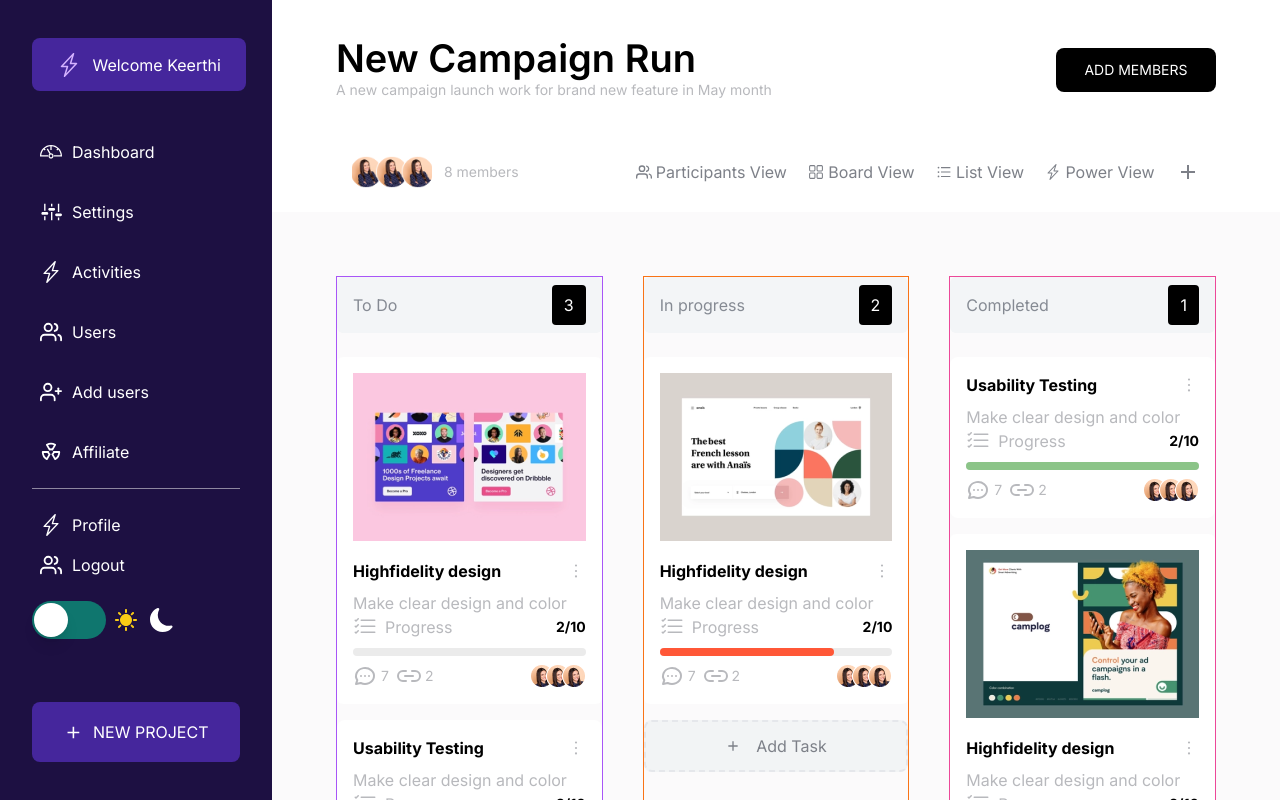
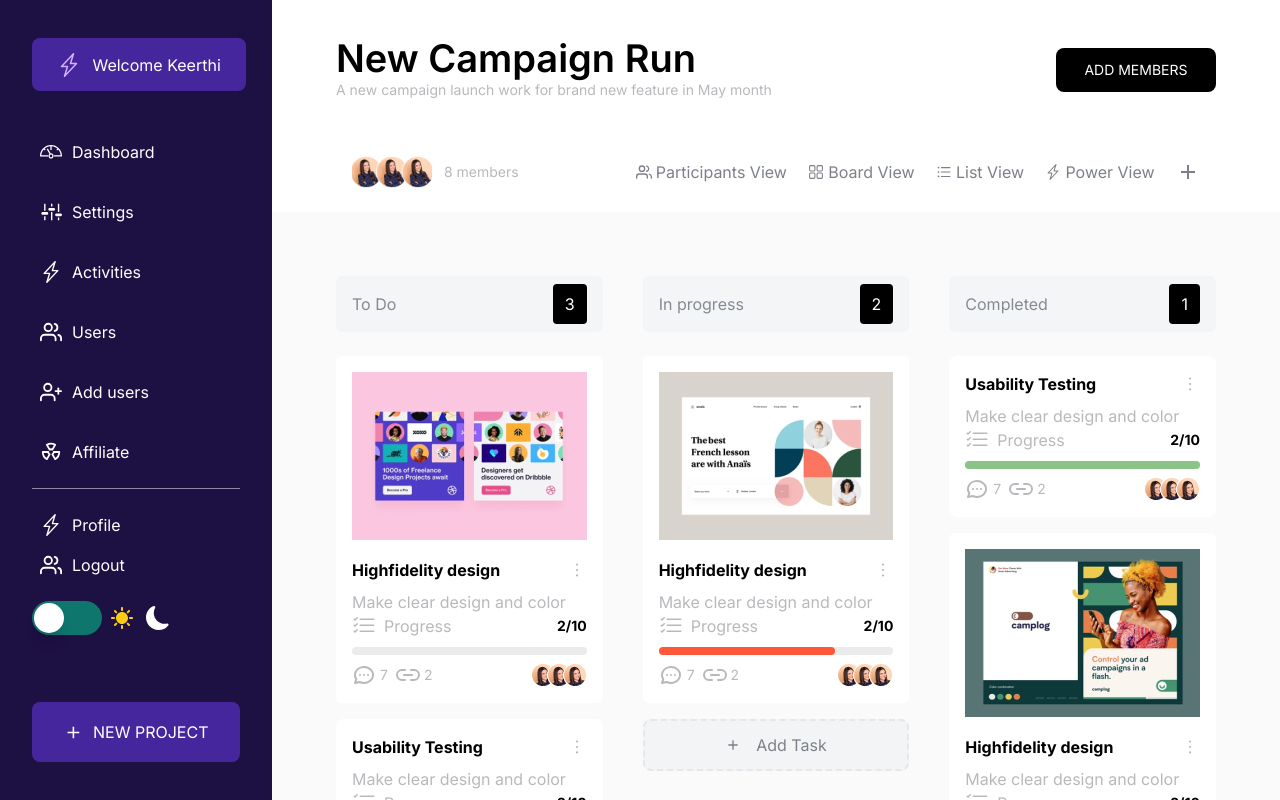
Before and after one commit to B-ID/nupat-internship-test2, a Next.js app: page / in a window 1280 px wide. Built offline with nearby package versions, Linux system fonts and the light colour scheme.

Commit message:
finishing touches

```diff
--- a/src/components/DarkModeSwitch.tsx
+++ b/src/components/DarkModeSwitch.tsx
@@ -34,13 +34,13 @@ export default function DarkModeSwitch({}: Props) {
         // @ts-ignore
         onChange={setEnabled}
         className={`${enabled ? "bg-teal-900" : "bg-teal-700"}
-          relative inline-flex h-[38px] w-[74px] shrink-0 cursor-pointer rounded-full border-2 border-transparent transition-colors duration-200 ease-in-out focus:outline-none focus-visible:ring-2  focus-visible:ring-white focus-visible:ring-opacity-75`}
+          relative inline-flex h-[34px] w-[70px] shrink-0 cursor-pointer rounded-full border-2 border-transparent transition-colors duration-200 ease-in-out focus:outline-none focus-visible:ring-2  focus-visible:ring-white focus-visible:ring-opacity-75`}
       >
         <span className="sr-only">Use setting</span>
         <span
           aria-hidden="true"
           className={`${enabled ? "translate-x-9" : "translate-x-0"}
-            pointer-events-none inline-block h-[34px] w-[34px] transform rounded-full bg-white shadow-lg ring-0 transition duration-200 ease-in-out`}
+            pointer-events-none inline-block h-[30px] w-[30px] transform rounded-full bg-white shadow-lg ring-0 transition duration-200 ease-in-out`}
         />
       </Switch>
     </div>
--- a/src/pages/index.tsx
+++ b/src/pages/index.tsx
@@ -18,7 +18,7 @@ export default function Home(props: Props) {
     <main className=" px-4 flex-1 tablet:px-6 pt-6 desktop:px-16 desktop:pt-16 laptop:px-8 laptop:pt-8 pb-20 bg-dull-white dark:bg-[#121212]">
       <div className="grid grid-cols-1 gap-10 laptop:grid-cols-2 desktop:grid-cols-3 ">
         {/* Grid 1 */}
-        <div className="border border-purple-500 ">
+        <div className="">
           <CampaignStatus order={3} status="To Do" />
           <TaskDetail
             imgSrc={card3.src}
@@ -31,7 +31,7 @@ export default function Home(props: Props) {
         </div>
 
         {/* Grid 2 */}
-        <div className="border border-orange-500">
+        <div className="">
           <CampaignStatus order={2} status="In progress" />
           <TaskDetail
             sliderColor="bg-slider-orange"
@@ -44,7 +44,7 @@ export default function Home(props: Props) {
         </div>
 
         {/* grid-3 */}
-        <div className="border border-pink-500">
+        <div className="">
           <CampaignStatus order={1} status="Completed" />
           <div className="p-4 mb-4 bg-white dark:bg-[#181818] rounded-lg">
             <TaskCard
```
